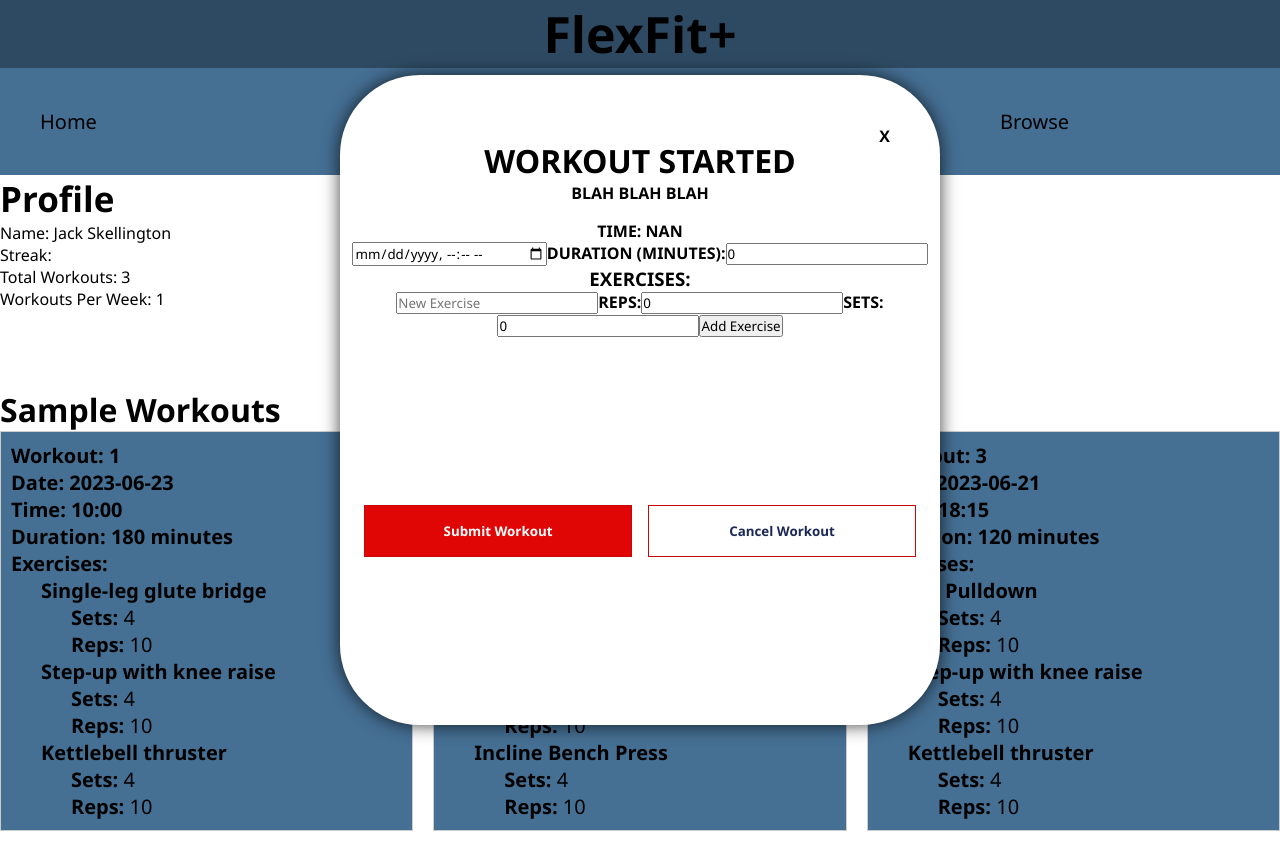
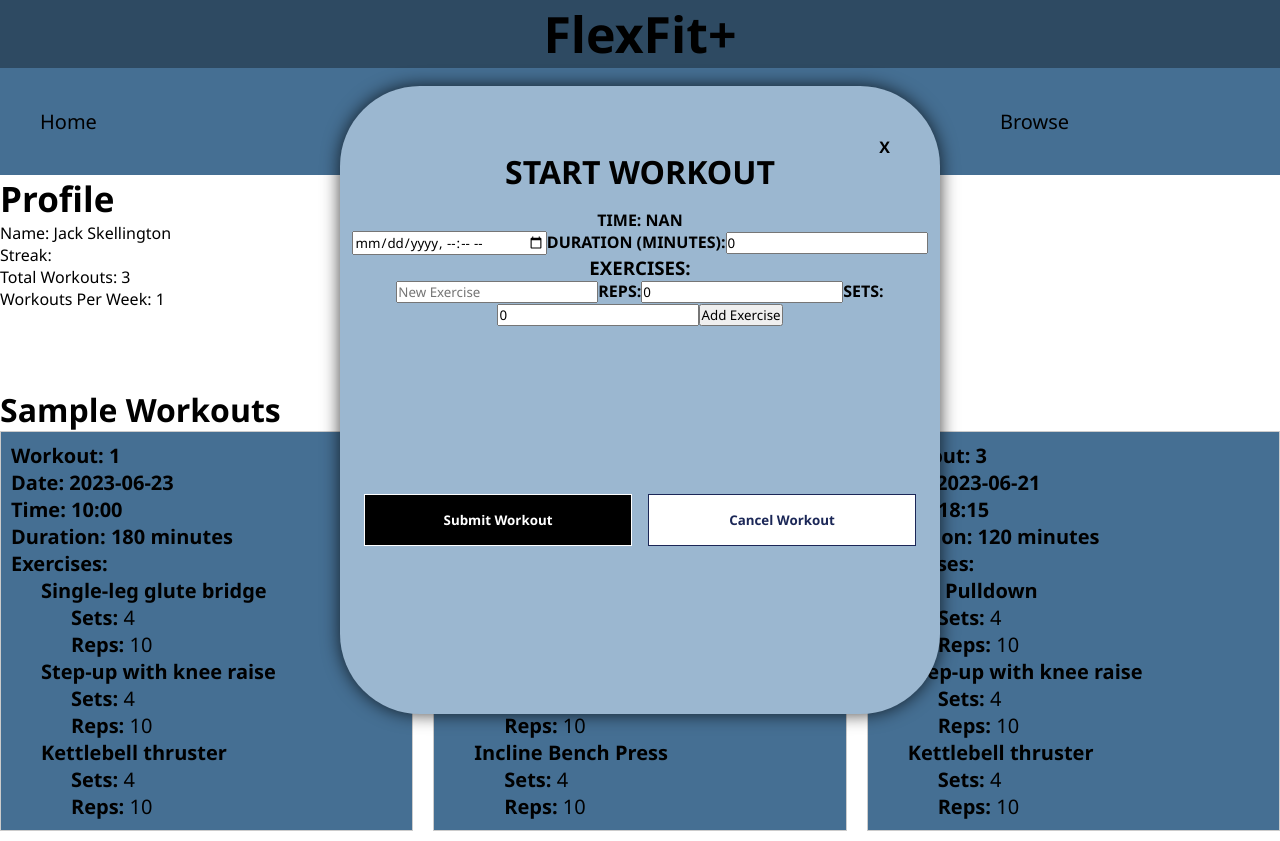
Before and after one commit to marckatz/exercises, a React (Create React App) app: page / in a window 1280 px wide. Both pictures are taken after a click on the button "BEGIN WORKOUT". Shown: the top 841 px of the page. Built offline with nearby package versions, Linux system fonts and the light colour scheme; data requests are answered from the project's data file.

Commit message:
css stuff

```diff
--- a/src/components/Modal.js
+++ b/src/components/Modal.js
@@ -25,8 +25,7 @@ const Modal = ({ open, onClose }) => {
             X
           </p>
           <div className='content'>
-            <h1>Workout Started</h1>
-            <p>blah blah blah</p>
+            <h1>Start Workout</h1>
           </div>
           <div>
             <WorkoutForm addWorkout={addWorkout}/>
--- a/src/index.css
+++ b/src/index.css
@@ -178,12 +178,12 @@ code {
   margin: .5rem;
   padding: 16px 0;
   /* border: none; */
-  border: 1px solid #c60808;
+  border: 1px solid;
   /* color: #ffffff; */
 }
 
 .btnPrimary {
-  background-color: #e10606;
+  background-color: black;
   color: white;
 }
 
@@ -224,3 +224,7 @@ code {
   list-style: none;
   margin-left: 1.5em;
 }
+
+.modalContainer {
+  background-color: #9bb7d0;
+}
```
